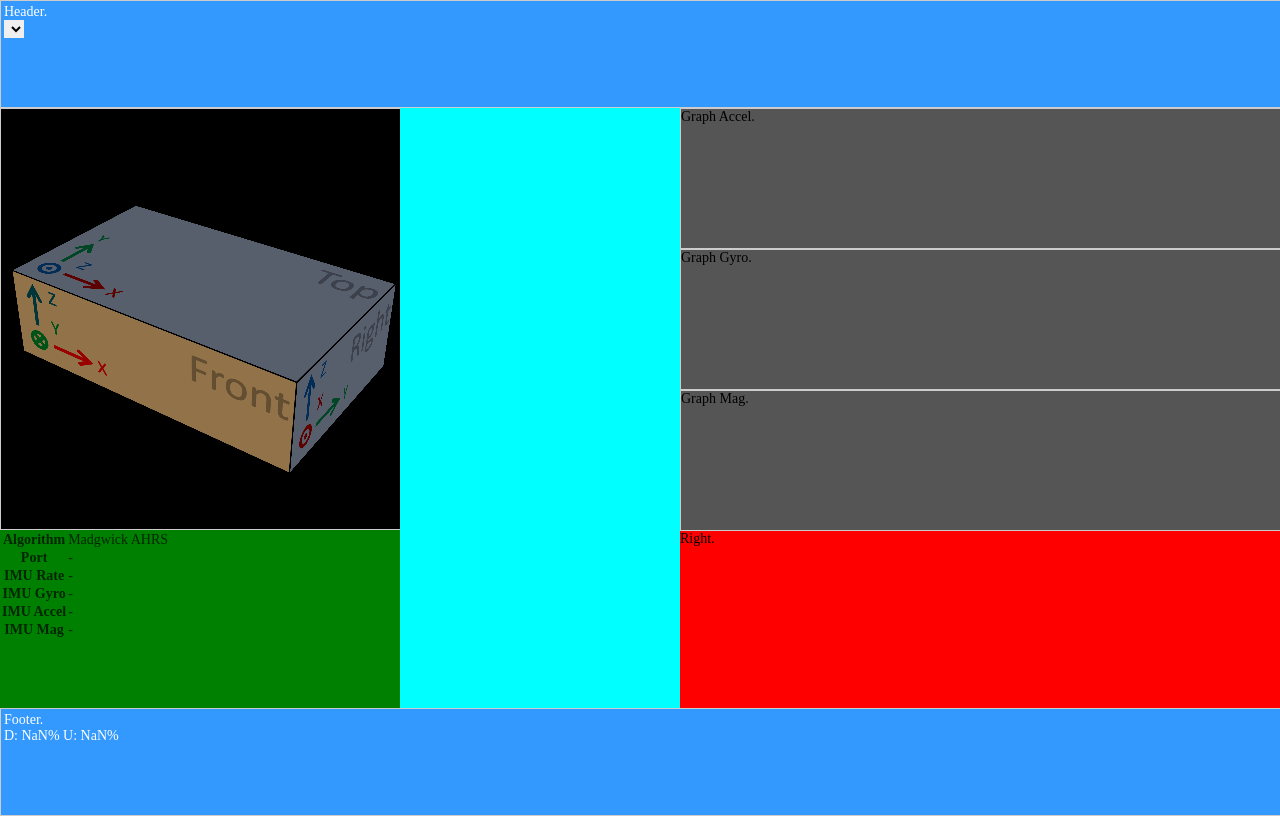
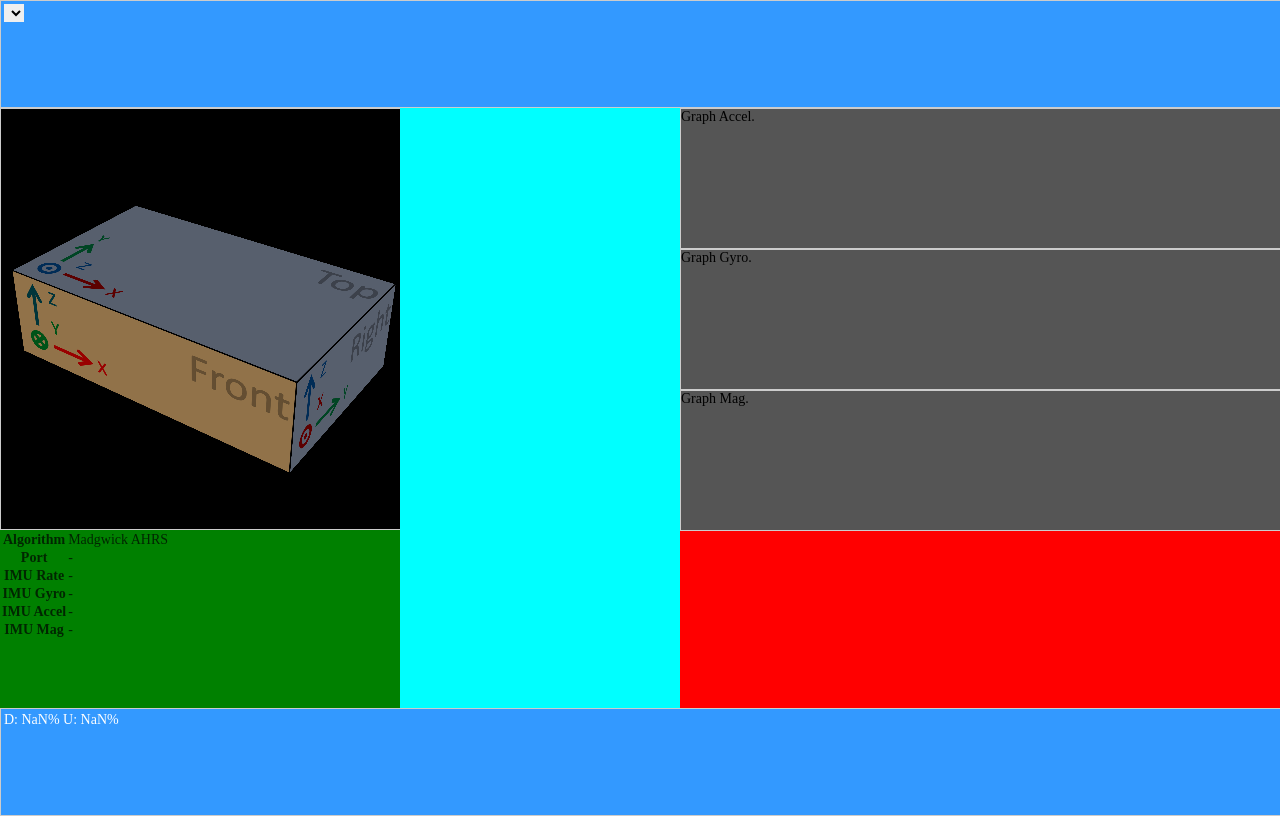
Before and after one commit to mongoose-os-apps/imu-demo, a browser extension: page chrome/index.html in a window 1280 px wide. Drawn offline with Linux system fonts and the light colour scheme; animation ran at ten frames a second.

Commit message:
Name the serial_stats div; remove spurious tags on the window panes

```diff
--- a/chrome/index.html
+++ b/chrome/index.html
@@ -6,7 +6,6 @@
 
   <body>
     <div id="header">
-      Header.
       <div id="ports">
         <select id="port">
           <!-- port list gets generated here -->
@@ -42,15 +41,13 @@
             Graph Mag.
           </div>
         </div>
-        Right.
       </div>
     </div>
 
     <div id="footer">
-      Footer.
-       <div>
+       <div id="serial_stats">
          <span class="serial_down">D: 0%</span>&nbsp;<span class="serial_up">U: 0%</span>
-        </div>
+       </div>
     </div>
 
     <script type="text/javascript" src="js/lib/jquery-3.3.1.min.js"></script>
```
